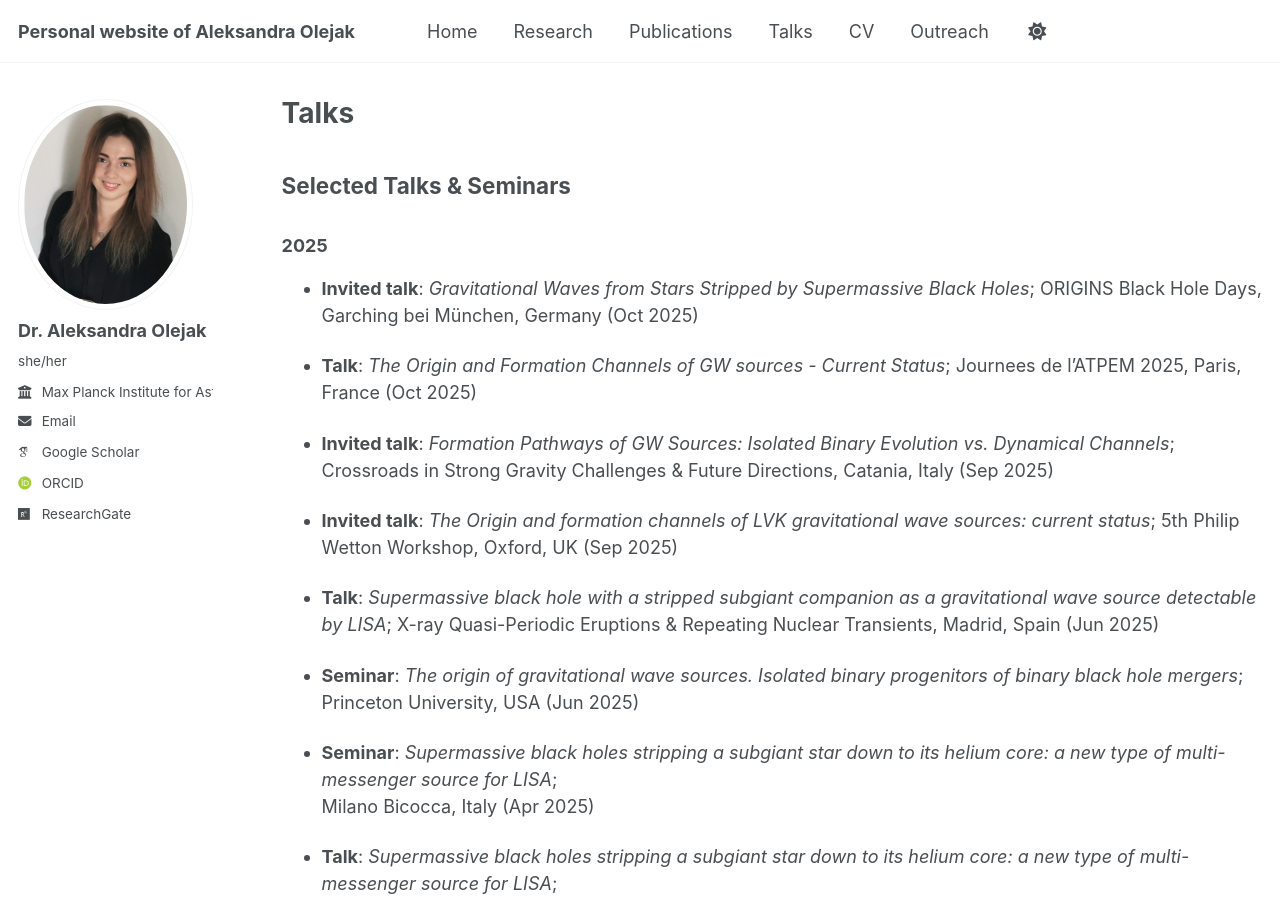
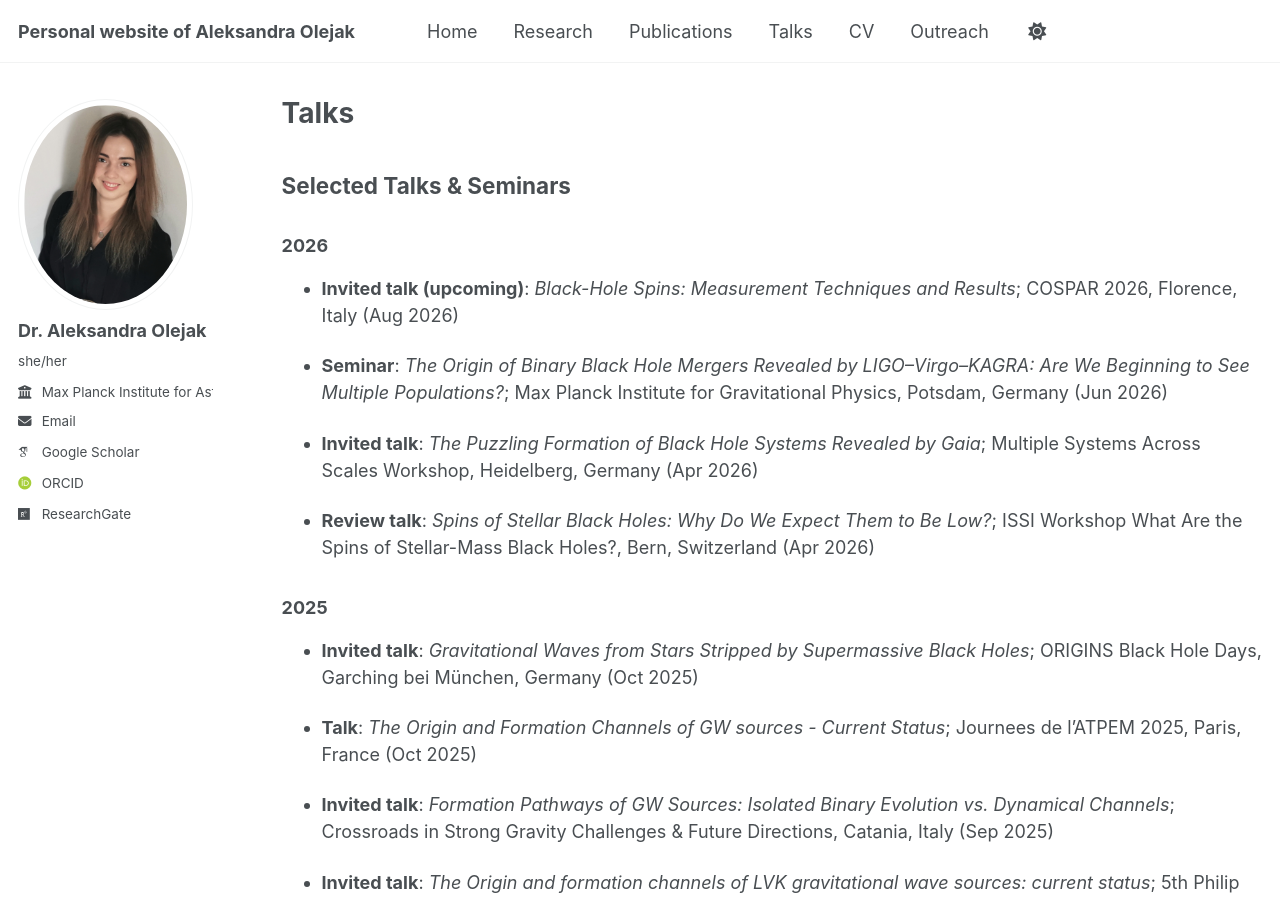
Before and after one commit to aleole/aleole.github.io, a Jekyll site: the page built from _pages/talks.md, in a window 1280 px wide and 900 px high. Built offline with Jekyll 4.4.1, drawn with Linux system fonts in a browser that asks for light colours; some web fonts are replaced; a script that is not in the unit is left out.

Commit message:
Update talks.md

```diff
--- a/_pages/talks.md
+++ b/_pages/talks.md
@@ -9,6 +9,15 @@ author_profile: true
 
 
 ## Selected Talks & Seminars
+
+### 2026
+- **Invited talk (upcoming)**: *Black-Hole Spins: Measurement Techniques and Results*; COSPAR 2026, Florence, Italy (Aug 2026)
+
+- **Seminar**: *The Origin of Binary Black Hole Mergers Revealed by LIGO–Virgo–KAGRA: Are We Beginning to See Multiple Populations?*; Max Planck Institute for Gravitational Physics, Potsdam, Germany (Jun 2026)
+
+- **Invited talk**: *The Puzzling Formation of Black Hole Systems Revealed by Gaia*; Multiple Systems Across Scales Workshop, Heidelberg, Germany (Apr 2026)
+
+- **Review talk**: *Spins of Stellar Black Holes: Why Do We Expect Them to Be Low?*; ISSI Workshop What Are the Spins of Stellar-Mass Black Holes?, Bern, Switzerland (Apr 2026)
 
 ### 2025
 - **Invited talk**: *Gravitational Waves from Stars Stripped by Supermassive Black Holes*;
```
